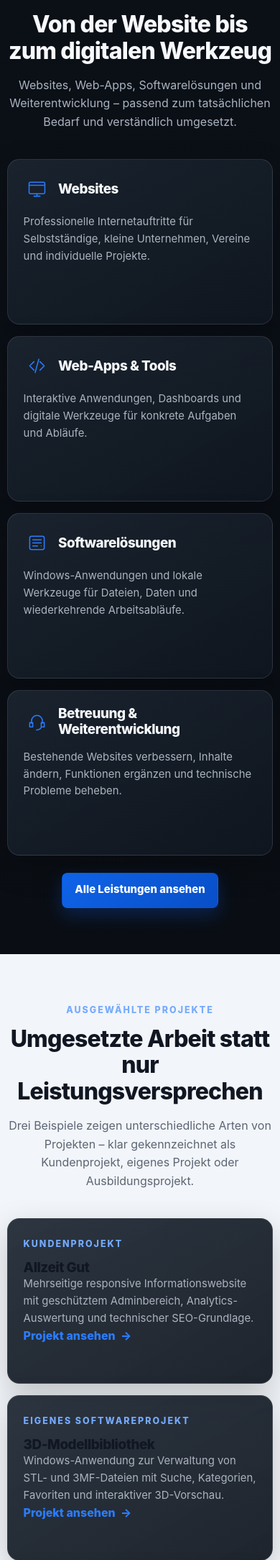
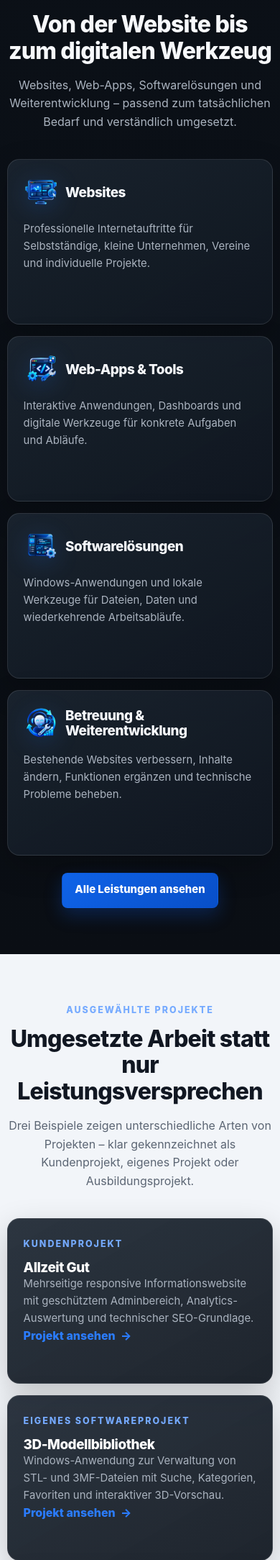
Before and after one commit to FabianGlanzerDev/www.glanzerdigital.at, a PHP site: page / in a window 390 px wide. Shown: the part 1362-3530 px from the top of the page at 72% size. Run offline with PHP 8.4, Linux system fonts and the light colour scheme.

Commit message:
feat: refine home page layout, content and visual assets

```diff
--- a/website/admin/index.html
+++ b/website/admin/index.html
@@ -28,7 +28,7 @@
     <div class="admin-auth-card">
       <img alt="Glanzer Digital" src="../assets/images/logos/glanzerdigital-neon-logo.webp" />
       <span class="admin-kicker">Geschützter Adminbereich</span>
-      <h1>Control Center anmelden</h1>
+      <h1>Admin anmelden</h1>
       <p>Melde dich mit deinem freigegebenen Firebase-Adminzugang an. Das Passwort wird nicht in dieser Website
         gespeichert.</p>
       <form class="admin-auth-form" data-auth-form="" novalidate="">
--- a/website/api/analytics-track.php
+++ b/website/api/analytics-track.php
@@ -1,4 +1,5 @@
 <?php
+
 declare(strict_types=1);
 
 header('Content-Type: application/json; charset=utf-8');
--- a/website/index.html
+++ b/website/index.html
@@ -9,7 +9,6 @@
     <meta name="robots" content="index,follow,max-image-preview:large">
     <meta name="author" content="Fabian Glanzer">
     <meta name="theme-color" content="#080b10">
-
     <meta property="og:type" content="website">
     <meta property="og:site_name" content="Glanzer Digital">
     <meta property="og:locale" content="de_AT">
@@ -23,7 +22,6 @@
     <meta property="og:image:width" content="1200">
     <meta property="og:image:height" content="630">
     <meta property="og:image:alt" content="Glanzer Digital Logo mit Code- und Server-Symbol">
-
     <meta name="twitter:card" content="summary_large_image">
     <meta name="twitter:title" content="Glanzer Digital | Webentwicklung &amp; Softwarelösungen">
     <meta name="twitter:description"
@@ -58,7 +56,12 @@
       "@id": "https://glanzerdigital.at/#organization",
       "name": "Glanzer Digital",
       "url": "https://glanzerdigital.at/",
-      "logo": "https://glanzerdigital.at/assets/favicons/favicon-512x512.png",
+      "logo": {
+        "@type": "ImageObject",
+        "url": "https://glanzerdigital.at/assets/favicons/favicon-512x512.png",
+        "width": 512,
+        "height": 512
+      },
       "image": "https://glanzerdigital.at/assets/images/general/social-preview.webp",
       "email": "mailto:fabsdev@gmx.at",
       "telephone": "+43 676 7875304",
@@ -68,7 +71,49 @@
       },
       "sameAs": [
         "https://github.com/FabianGlanzerDev"
-      ]
+      ],
+      "hasOfferCatalog": {
+        "@type": "OfferCatalog",
+        "name": "IT-Dienstleistungen",
+        "itemListElement": [
+          {
+            "@type": "Offer",
+            "itemOffered": {
+              "@type": "Service",
+              "name": "Websites",
+              "description": "Entwicklung moderner und responsiver Websites für Unternehmen, Selbstständige, Vereine und individuelle Projekte.",
+              "url": "https://glanzerdigital.at/leistungen"
+            }
+          },
+          {
+            "@type": "Offer",
+            "itemOffered": {
+              "@type": "Service",
+              "name": "Web-Apps und digitale Tools",
+              "description": "Entwicklung interaktiver Web-Anwendungen, Dashboards und digitaler Werkzeuge für konkrete Aufgaben und Abläufe.",
+              "url": "https://glanzerdigital.at/leistungen"
+            }
+          },
+          {
+            "@type": "Offer",
+            "itemOffered": {
+              "@type": "Service",
+              "name": "Softwarelösungen",
+              "description": "Entwicklung individueller Softwarelösungen und lokaler Werkzeuge für Dateien, Daten und Arbeitsabläufe.",
+              "url": "https://glanzerdigital.at/leistungen"
+            }
+          },
+          {
+            "@type": "Offer",
+            "itemOffered": {
+              "@type": "Service",
+              "name": "Betreuung und Weiterentwicklung",
+              "description": "Weiterentwicklung bestehender Websites und Anwendungen, Funktionsausbau und technische Unterstützung.",
+              "url": "https://glanzerdigital.at/leistungen"
+            }
+          }
+        ]
+      }
     },
     {
       "@type": "WebSite",
@@ -85,7 +130,7 @@
     }
   ]
 }
-    </script>
+</script>
 </head>
 
 <body data-page="home" data-root=".">
@@ -130,7 +175,7 @@
                     <article class="hero-terminal" aria-label="Animierter Programmiererwitz im Codefenster">
                         <div class="terminal-toolbar">
                             <div class="terminal-dots" aria-hidden="true"><span></span><span></span><span></span></div>
-                            <span class="terminal-title" id="terminal-title">programmer-joke.js</span>
+                            <span class="terminal-title" id="terminal-title">programmerJoke.js</span>
                             <button class="terminal-pause" data-terminal-pause type="button"
                                 aria-pressed="false">Animation pausieren</button>
                         </div>
@@ -152,13 +197,12 @@
                         und verständlich umgesetzt.</p>
                 </div>
 
-                <div class="services-grid">
+                <div class="services-grid services-grid--overview">
                     <article class="card service-card">
                         <div class="service-card-header">
-                            <span class="icon" aria-hidden="true"><svg viewBox="0 0 32 32">
-                                    <rect x="3" y="5" width="26" height="19" rx="2"></rect>
-                                    <path d="M11 28h10M16 24v4M3 10h26"></path>
-                                </svg></span>
+                            <span class="service-icon" aria-hidden="true">
+                                <img src="assets/images/icons/services/websites.webp" alt="" width="56" height="56">
+                            </span>
                             <h3>Websites</h3>
                         </div>
                         <p>Professionelle Internetauftritte für Selbstständige, kleine Unternehmen, Vereine und
@@ -167,9 +211,10 @@
 
                     <article class="card service-card">
                         <div class="service-card-header">
-                            <span class="icon" aria-hidden="true"><svg viewBox="0 0 32 32">
-                                    <path d="m11 9-7 7 7 7M21 9l7 7-7 7M19 5l-6 22"></path>
-                                </svg></span>
+                            <span class="service-icon" aria-hidden="true">
+                                <img src="assets/images/icons/services/web-apps-tools.webp" alt="" width="56"
+                                    height="56">
+                            </span>
                             <h3>Web-Apps &amp; Tools</h3>
                         </div>
                         <p>Interaktive Anwendungen, Dashboards und digitale Werkzeuge für konkrete Aufgaben und Abläufe.
@@ -178,10 +223,10 @@
 
                     <article class="card service-card">
                         <div class="service-card-header">
-                            <span class="icon" aria-hidden="true"><svg viewBox="0 0 32 32">
-                                    <rect x="4" y="5" width="24" height="22" rx="3"></rect>
-                                    <path d="M9 11h14M9 16h14M9 21h8M23 21h.01"></path>
-                                </svg></span>
+                            <span class="service-icon" aria-hidden="true">
+                                <img src="assets/images/icons/services/softwareloesungen.webp" alt="" width="56"
+                                    height="56">
+                            </span>
                             <h3>Softwarelösungen</h3>
                         </div>
                         <p>Windows-Anwendungen und lokale Werkzeuge für Dateien, Daten und wiederkehrende
@@ -190,11 +235,10 @@
 
                     <article class="card service-card">
                         <div class="service-card-header">
-                            <span class="icon" aria-hidden="true"><svg viewBox="0 0 32 32">
-                                    <path
-                                        d="M7 18v-4a9 9 0 0 1 18 0v4M7 17H4v7h5v-7zM25 17h3v7h-5v-7zM23 25c-2 3-5 4-8 4">
-                                    </path>
-                                </svg></span>
+                            <span class="service-icon" aria-hidden="true">
+                                <img src="assets/images/icons/services/betreuung-weiterentwicklung.webp" alt=""
+                                    width="56" height="56">
+                            </span>
                             <h3>Betreuung &amp; Weiterentwicklung</h3>
                         </div>
                         <p>Bestehende Websites verbessern, Inhalte ändern, Funktionen ergänzen und technische Probleme
--- a/website/styles/pages/index.css
+++ b/website/styles/pages/index.css
@@ -32,10 +32,6 @@
   gap: 0.08em;
   line-height: 1.04;
   text-wrap: balance;
-}
-
-.hero-title>span {
-  display: block;
 }
 
 .hero-copy>p {
@@ -227,16 +223,32 @@
   gap: 1rem;
 }
 
+.services-grid--overview {
+  width: min(100%, 960px);
+  margin-inline: auto;
+  grid-template-columns: repeat(2, minmax(0, 1fr));
+}
+
+.service-icon {
+  display: inline-grid;
+  width: 56px;
+  height: 56px;
+  flex: 0 0 56px;
+  place-items: center;
+}
+
+.service-icon img {
+  display: block;
+  width: 56px;
+  height: 56px;
+  object-fit: contain;
+  filter: drop-shadow(0 6px 16px rgba(35, 124, 255, 0.22));
+}
+
 .service-card {
   min-height: 230px;
   padding: 1.35rem;
   transition: transform var(--transition), border-color var(--transition), background var(--transition);
-}
-
-.service-card:hover {
-  background: linear-gradient(150deg, var(--alpha-card-hover-start), var(--alpha-card-hover-end));
-  border-color: var(--alpha-primary-42);
-  transform: translateY(-4px);
 }
 
 .service-card-header {
@@ -248,6 +260,10 @@
 
 .service-card h3 {
   margin: 0;
+}
+
+section[aria-labelledby="projects-title"] .service-card h3 {
+  color: #ffffff;
 }
 
 .service-card p {
@@ -345,7 +361,6 @@
   height: 62px;
   flex: 0 0 auto;
   place-items: center;
-  border-radius: 17px;
 }
 
 .industry-result__icon img {
@@ -451,8 +466,6 @@
   font-size: 0.9rem;
   line-height: 1.65;
 }
-
-
 
 .process-section {
   color: #0b1421;
@@ -586,7 +599,6 @@
     grid-template-columns: repeat(2, minmax(0, 1fr));
   }
 
-
 }
 
 @media (max-width: 980px) {
@@ -620,7 +632,8 @@
 }
 
 @media (max-width: 760px) {
-  .benefit-grid {
+  .benefit-grid,
+  .services-grid--overview {
     grid-template-columns: 1fr;
   }
 }
@@ -640,6 +653,16 @@
 
   .trust-list {
     gap: 0.85rem 1.1rem;
+  }
+
+  .service-icon,
+  .service-icon img {
+    width: 48px;
+    height: 48px;
+  }
+
+  .service-icon {
+    flex-basis: 48px;
   }
 
   .terminal-toolbar {
--- a/website/templates/layoutTemplates.js
+++ b/website/templates/layoutTemplates.js
@@ -58,21 +58,21 @@ const FOOTER_TEMPLATE = `
 
     <div class="footer-bottom">
       <span>© <span data-current-year></span> Glanzer Digital</span>
-      <span>Entwickelt und betreut von Fabian Glanzer</span>
+      <span>Webentwicklung aus Österreich</span>
     </div>
   </div>
 `;
 
 
 
-/** Returns the aria-current attribute for the active navigation item. @param {string} pageName - The page represented by the navigation item. @param {string} activePage - The currently active page. @returns {string} The aria-current attribute or an empty string. */
+/** Returns the aria-current attribute for the active navigation item. */
 function getCurrentAttribute(pageName, activePage) {
   return pageName === activePage ? 'aria-current="page"' : '';
 }
 
 
 
-/** Builds the global header markup for the current page. @param {string} rootPath - Relative path to the project root. @param {string} activePage - The currently active page. @returns {string} The complete header markup. */
+/** Builds the global header markup for the current page. */
 function getHeaderTemplate(rootPath, activePage) {
   return HEADER_TEMPLATE
     .replaceAll('{{ROOT}}', rootPath)
@@ -84,7 +84,6 @@ function getHeaderTemplate(rootPath, activePage) {
 
 
 
-/** Builds the global footer markup for the current page. @param {string} rootPath - Relative path to the project root. @returns {string} The complete footer markup. */
 function getFooterTemplate(rootPath) {
   return FOOTER_TEMPLATE.replaceAll('{{ROOT}}', rootPath);
 }
```
Also changed, not shown: website/styles/pages/portfolio.css (+24 -15 lines), website/subpages/portfolio.html (+10 -15 lines), website/assets/images/icons/industries/friseur.svg, website/assets/images/icons/industries/gastronomie.svg, website/assets/images/icons/industries/handwerk.svg, website/assets/images/icons/industries/selbststaendig.svg, website/assets/images/icons/industries/sonstiges.svg, website/assets/images/icons/industries/verein.svg, website/assets/images/icons/services/betreuung-weiterentwicklung.webp (added), website/assets/images/icons/services/softwareloesungen.webp (added), website/assets/images/icons/services/web-apps-tools.webp (added), website/assets/images/icons/services/websites.webp (added), website/assets/images/icons/trust/clean-development.webp (added), website/assets/images/icons/trust/clear-solutions.webp (added), 1 more files.
